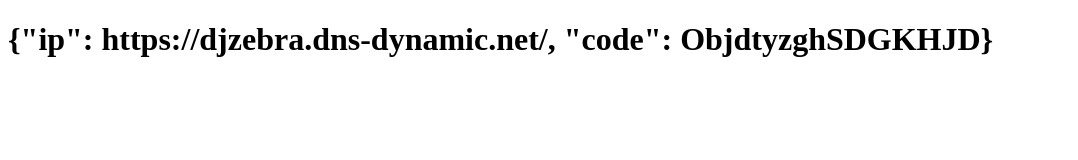
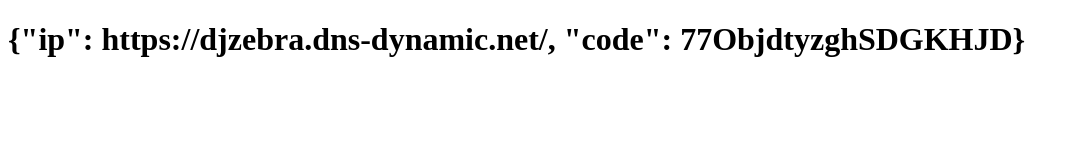
Before and after one commit to djzebra/game-conduit, a plain HTML site: page index.html in a window 1280 px wide. Shown: the whole page, without its empty margins (0-1078 px from the left). Drawn offline with Linux system fonts and the light colour scheme.

Commit message:
Update index.html

```diff
--- a/index.html
+++ b/index.html
@@ -2,7 +2,7 @@
 <html>
 <body>
 
-<h1>{"ip": https://djzebra.dns-dynamic.net/, "code": ObjdtyzghSDGKHJD}</h1>
+<h1>{"ip": https://djzebra.dns-dynamic.net/, "code": 77ObjdtyzghSDGKHJD}</h1>
 
 </body>
 </html>
```
